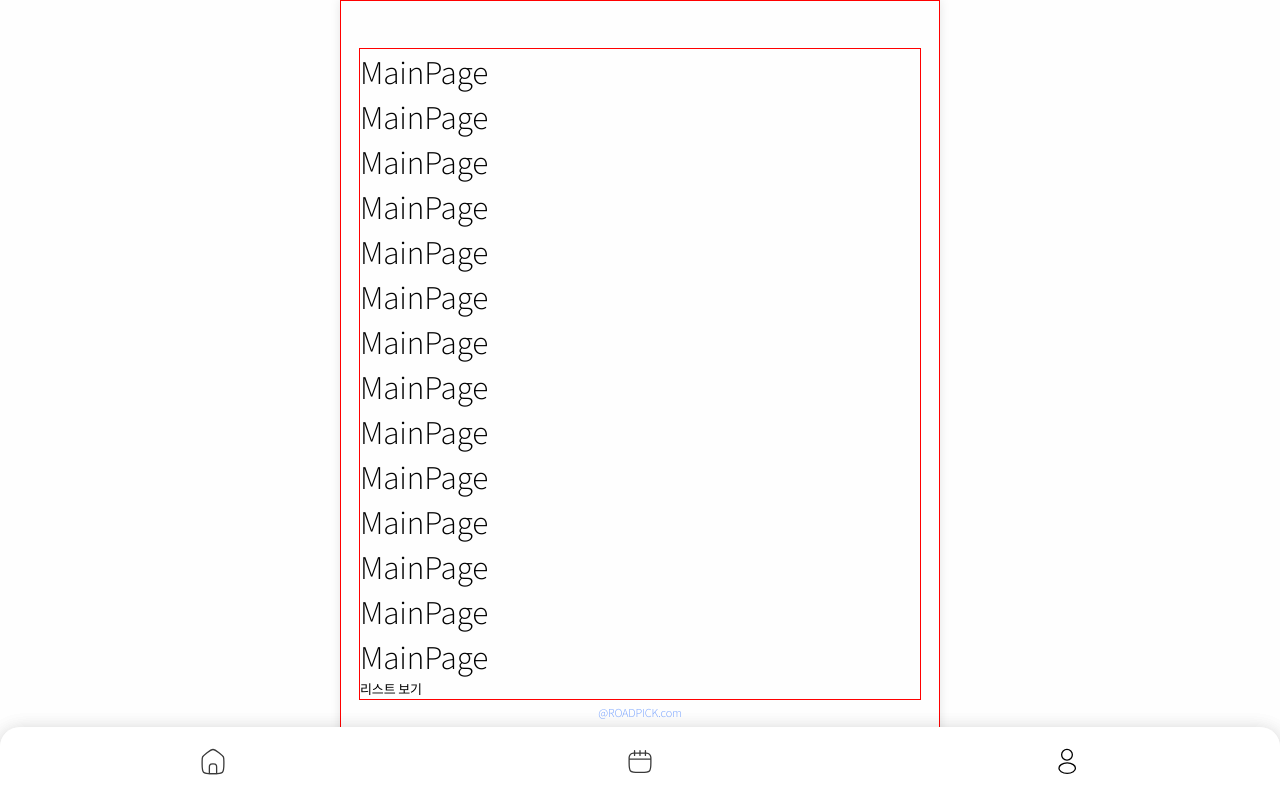
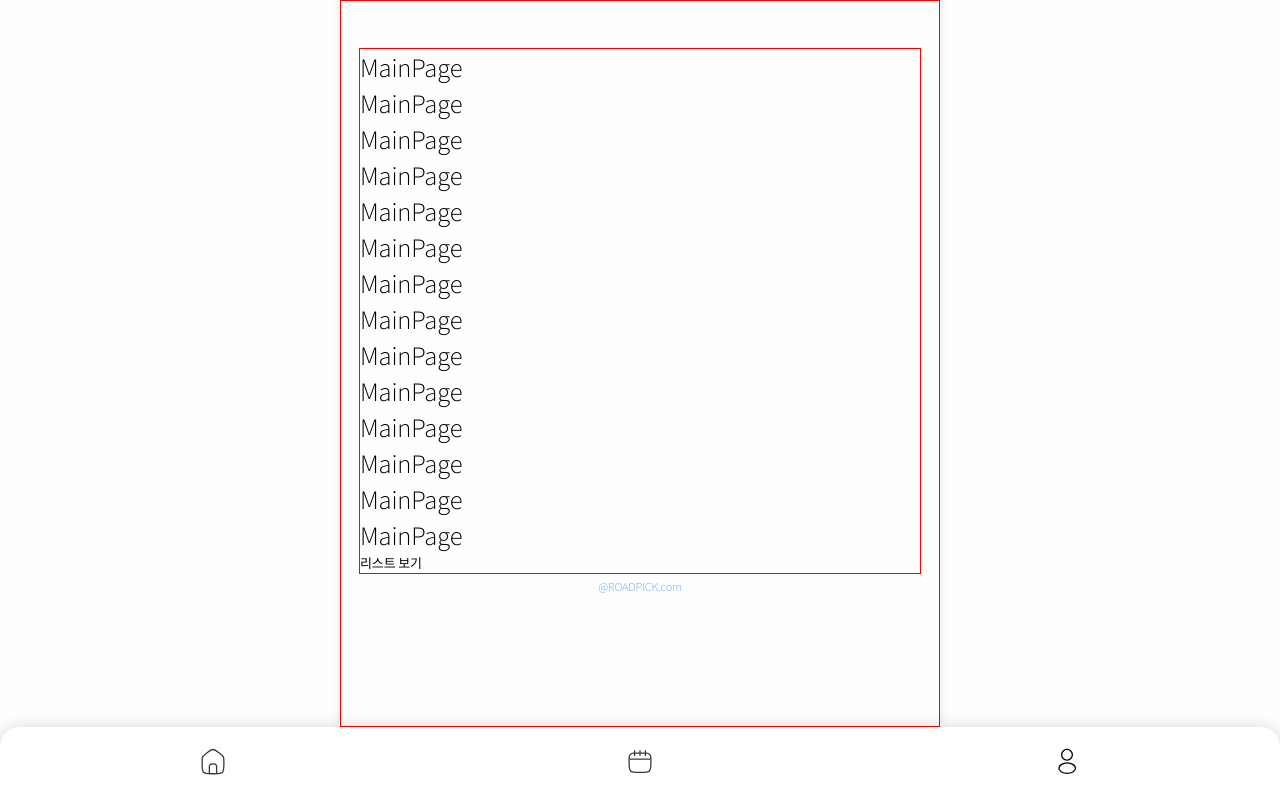
Before and after one commit to yeji424/road-pick-fe, a React (Vite) app: page / in a window 1280 px wide. Built offline with nearby package versions, Linux system fonts and the light colour scheme.

Commit message:
Style : fs-4 수정

```diff
--- a/src/index.css
+++ b/src/index.css
@@ -52,9 +52,9 @@
   --fs-2: 11px; /*detailDescription*/
   --fs-3: 13px; /*listDescription*/
   --fs-4: 16px; /*subTitle*/
-  --fs-4: 19px; /*list,detail_subTitle*/
-  --fs-5: 24px; /*firstPageTitle*/
-  --fs-6: 30px; /*mainTitle*/
+  --fs-5: 19px; /*list,detail_subTitle*/
+  --fs-6: 24px; /*firstPageTitle*/
+  --fs-7: 30px; /*mainTitle*/
 
   /* 자간 및 높이 */
 
```
